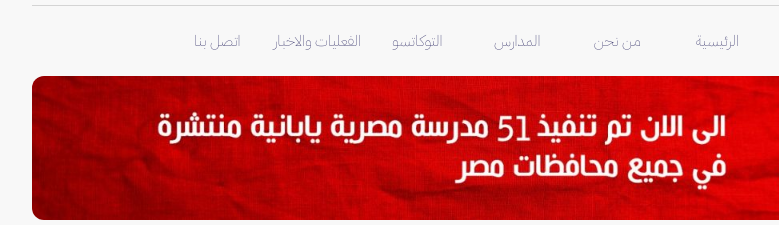
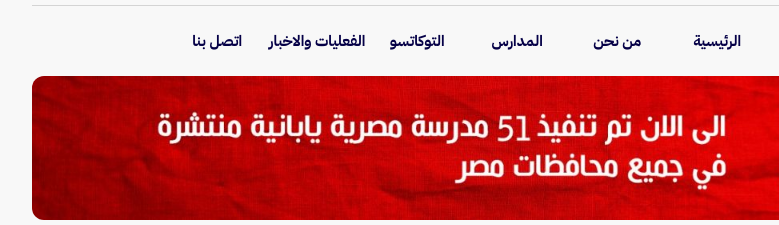
Before and after one commit to hamdyosama29/School, a plain HTML site: page read.html in a window 1280 px wide. Shown: the part 25-250 px from the top of the page, 96-875 px from the left. Drawn offline with Linux system fonts and the light colour scheme; a web font is replaced by a local one.

Commit message:
Update read.css

```diff
--- a/config/styles/read.css
+++ b/config/styles/read.css
@@ -123,6 +123,7 @@ body{
     display: inline-block;
     width: 100px;
     transition: all 0.3s ease-in-out;
+    font-weight: bold;
   }
 
   .menu > li:hover > a {
@@ -151,9 +152,9 @@ body{
   }
 
   .menu > li a {
+    font-weight: bold;
     color: #050047;
     display: flex;
-    font-weight: lighter;
     align-items: center;
     justify-content: center;
     text-decoration: none;
```
